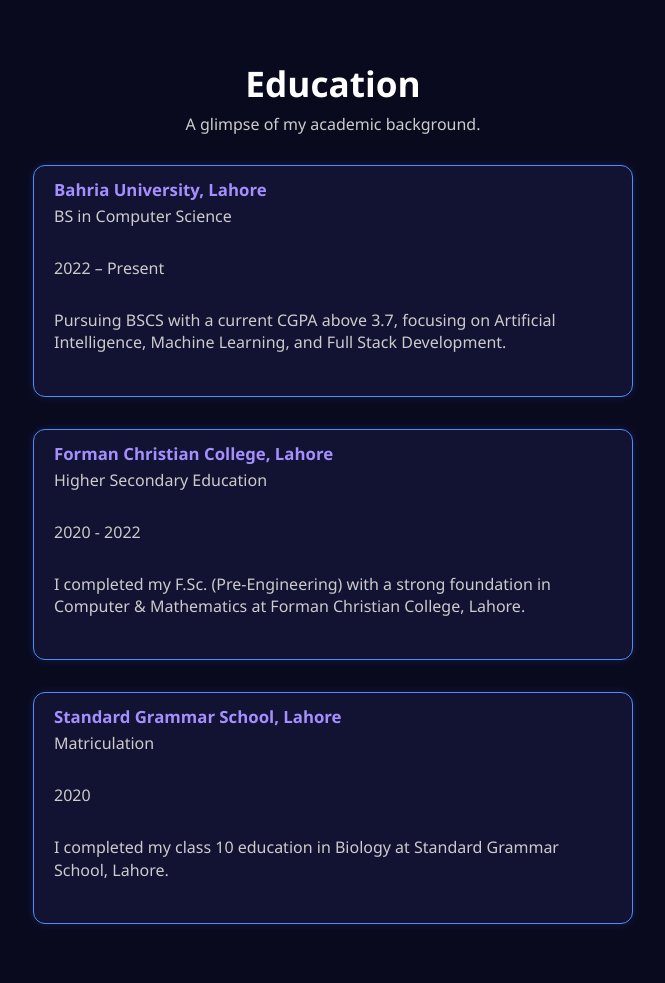
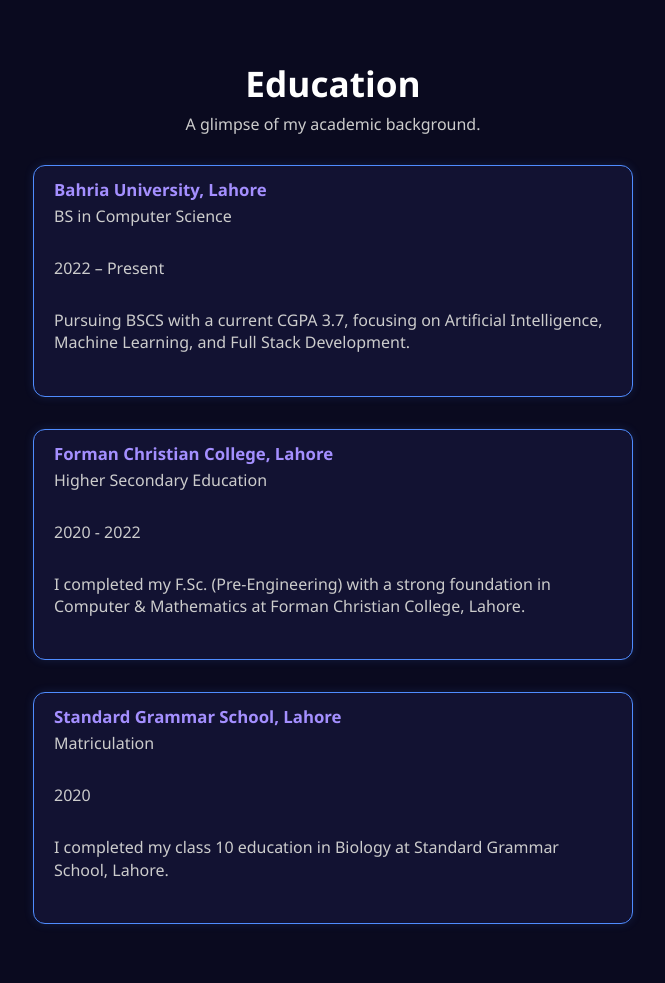
Before and after one commit to maazkhan911/Zain-s-Portfolio, a Django app: page / in a window 1280 px wide. Shown: the part 5112-6095 px from the top of the page, without its empty margins (307-972 px from the left). Run offline with Django 5.2, Linux system fonts and the light colour scheme.

Commit message:
Initial commit

```diff
--- a/templates/index.html
+++ b/templates/index.html
@@ -909,7 +909,7 @@
             <p class="edu-level">BS in Computer Science</p>
             <p class="edu-date">2022 – Present</p>
             <p class="edu-desc">
-              Pursuing BSCS with a current CGPA above 3.7, focusing on
+              Pursuing BSCS with a current CGPA 3.7, focusing on
               Artificial Intelligence, Machine Learning, and Full Stack
               Development.
             </p>
```
